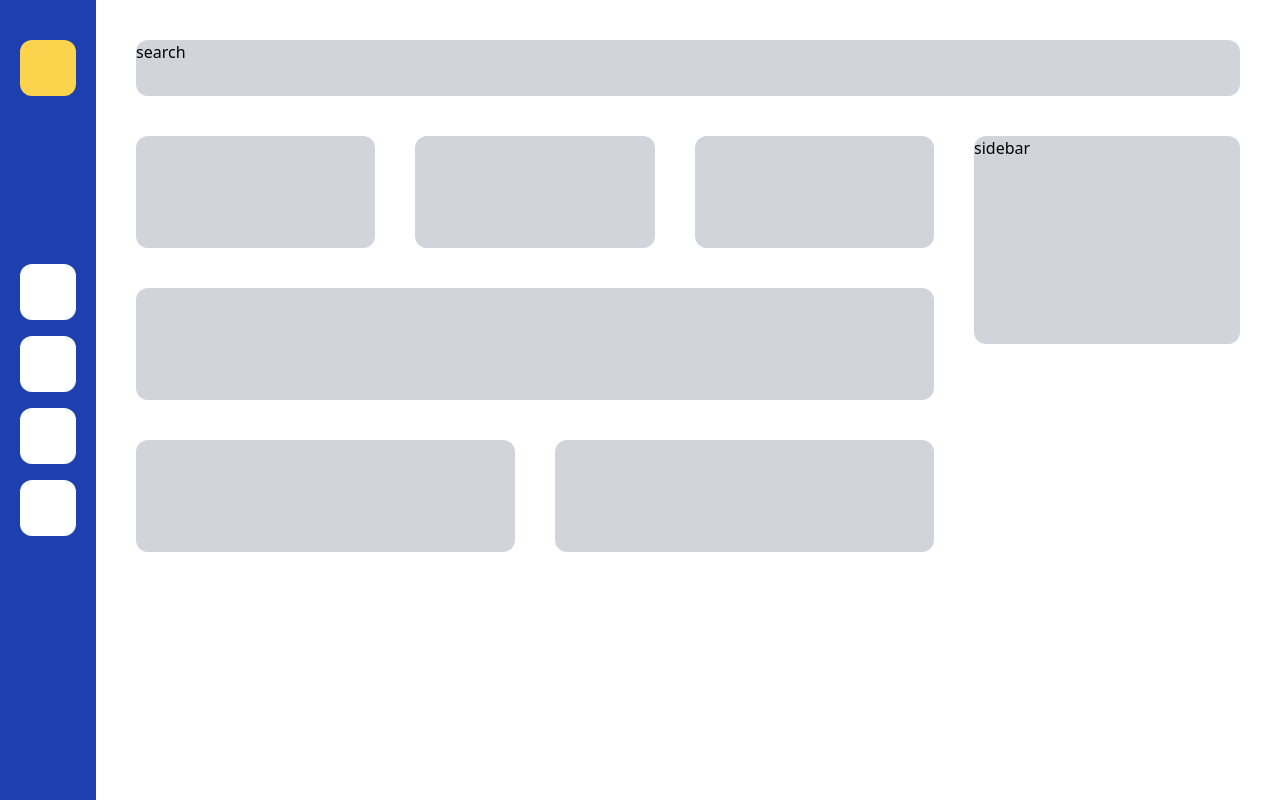
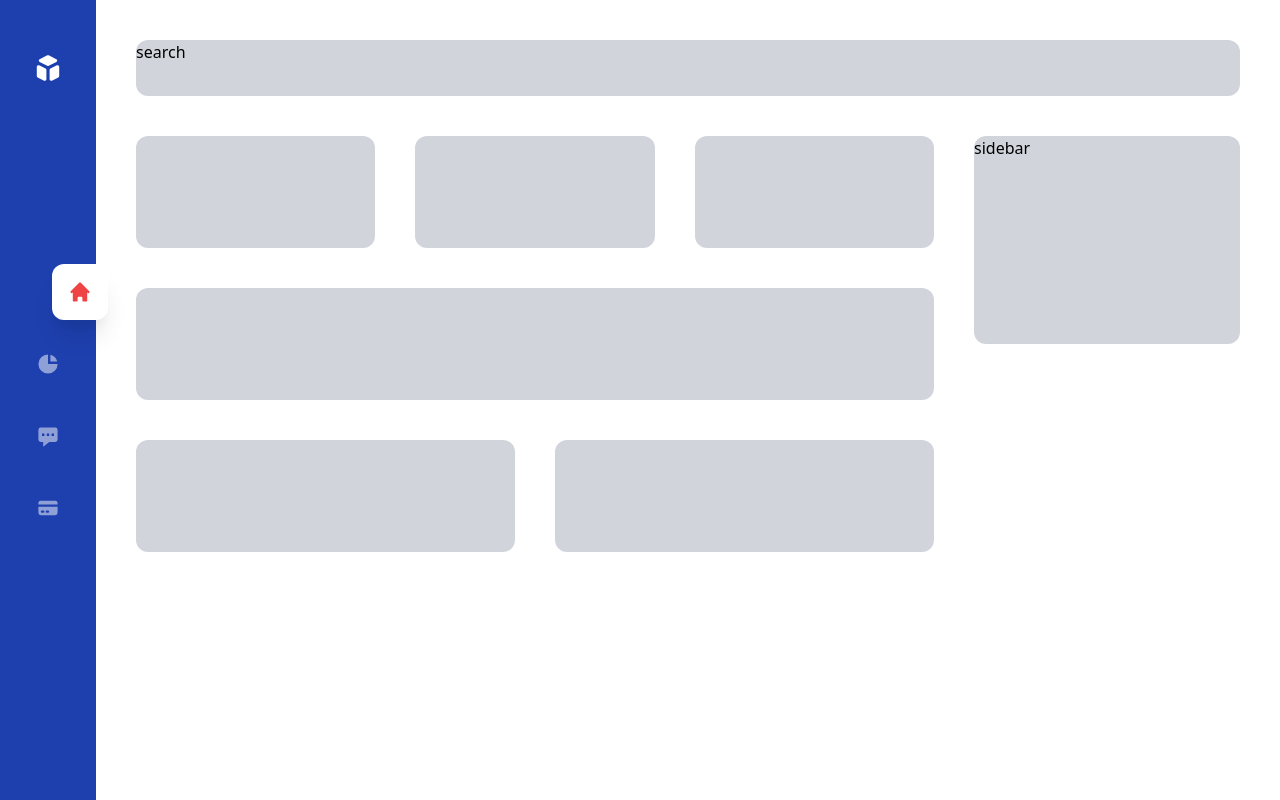
Before and after one commit to marcopgordillo/dashboard-vue-tailwindcss, a Vue app: page / in a window 1280 px wide. Built offline with nearby package versions, Linux system fonts and the light colour scheme.

Commit message:
Add MainNav

```diff
--- a/package.json
+++ b/package.json
@@ -7,6 +7,7 @@
     "serve": "vite preview"
   },
   "dependencies": {
+    "@heroicons/vue": "^1.0.4",
     "vue": "^3.2.16"
   },
   "devDependencies": {
--- a/src/App.vue
+++ b/src/App.vue
@@ -1,5 +1,7 @@
 <script setup>
 import { ref } from 'vue'
+import MainNav from '@/components/MainNav.vue'
+import { CubeIcon } from '@heroicons/vue/solid'
 
 let showSidebar = ref(false)
 </script>
@@ -8,13 +10,10 @@ let showSidebar = ref(false)
 <div class="flex h-full">
   <div class="fixed lg:static bottom-0 w-full lg:w-24 lg:h-full z-10">
     <div class="w-full lg:w-24 h-full bg-blue-800 relative">
-      <a href="#" class="hidden lg:block absolute top-10 left-1/2 -translate-x-1/2 w-14 h-14 bg-yellow-300 rounded-xl"></a>
-      <div class="flex lg:flex-col items-center justify-center h-full space-x-4 lg:space-x-0 lg:space-y-4 py-4">
-        <a href="#" class="block w-14 h-14 bg-white rounded-xl"></a>
-        <a href="#" class="block w-14 h-14 bg-white rounded-xl"></a>
-        <a href="#" class="block w-14 h-14 bg-white rounded-xl"></a>
-        <a href="#" class="block w-14 h-14 bg-white rounded-xl"></a>
-      </div>
+      <a href="#" class="hidden lg:flex lg:justify-center lg:items-center absolute top-10 left-1/2 -translate-x-1/2 w-14 h-14 rounded-xl hover:bg-white hover:bg-opacity-50">
+        <CubeIcon class="h-8 w-8 text-white" />
+      </a>
+      <MainNav />
     </div>
   </div>
   <div class="w-full p-4 lg:p-10">
--- /dev/null
+++ b/src/components/MainNav.vue
@@ -0,0 +1,28 @@
+<template>
+    <div class="flex lg:flex-col items-center justify-center h-full space-x-4 lg:space-x-0 lg:space-y-4 py-2 lg:py-4">
+        <a href="#" class="group">
+            <div class="flex justify-center items-center w-10 h-10 lg:w-14 lg:h-14 rounded-xl bg-white text-red-500 -translate-y-8 lg:-translate-y-0 lg:translate-x-8 duration-300 shadow-xl">
+                <HomeIcon class="w-6 h-6" />
+            </div>
+        </a>
+        <a href="#" class="group">
+            <div class="flex justify-center items-center w-10 h-10 lg:w-14 lg:h-14 text-white opacity-50 rounded-xl group-hover:bg-white group-hover:opacity-100 group-hover:text-blue-800 group-hover:translate-x-8 duration-300 group-hover:shadow-xl">
+                <ChartPieIcon class="w-6 h-6" />
+            </div>
+        </a>
+        <a href="#" class="group">
+            <div class="flex justify-center items-center w-10 h-10 lg:w-14 lg:h-14 text-white opacity-50 rounded-xl group-hover:bg-white group-hover:opacity-100 group-hover:text-blue-800 group-hover:translate-x-8 duration-300 group-hover:shadow-xl">
+                <ChatAltIcon class="w-6 h-6" />
+            </div>
+        </a>
+        <a href="#" class="group">
+            <div class="flex justify-center items-center w-10 h-10 lg:w-14 lg:h-14 text-white opacity-50 rounded-xl group-hover:bg-white group-hover:opacity-100 group-hover:text-blue-800 group-hover:translate-x-8 duration-300 group-hover:shadow-xl">
+                <CreditCardIcon class="w-6 h-6" />
+            </div>
+        </a>
+    </div>
+</template>
+
+<script setup>
+import { HomeIcon, ChartPieIcon, ChatAltIcon, CreditCardIcon } from '@heroicons/vue/solid'
+</script>
```
Also changed, not shown: 1 other file (tests, documents, lock files or other folders).
